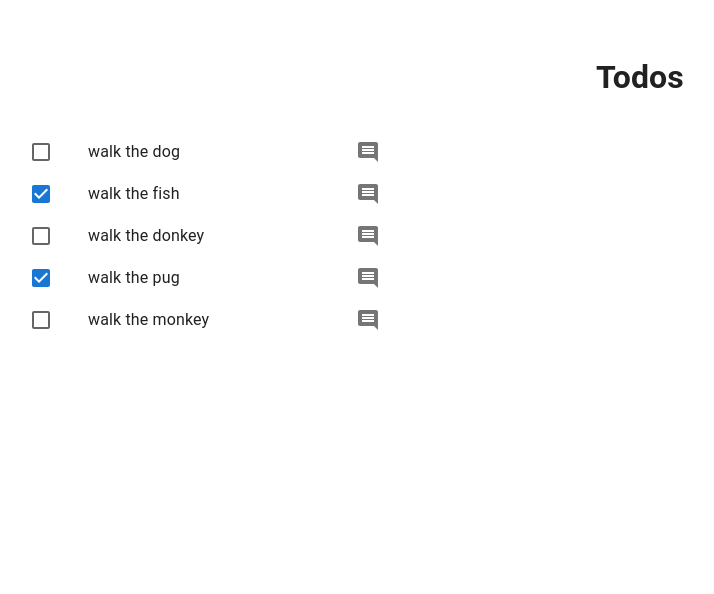
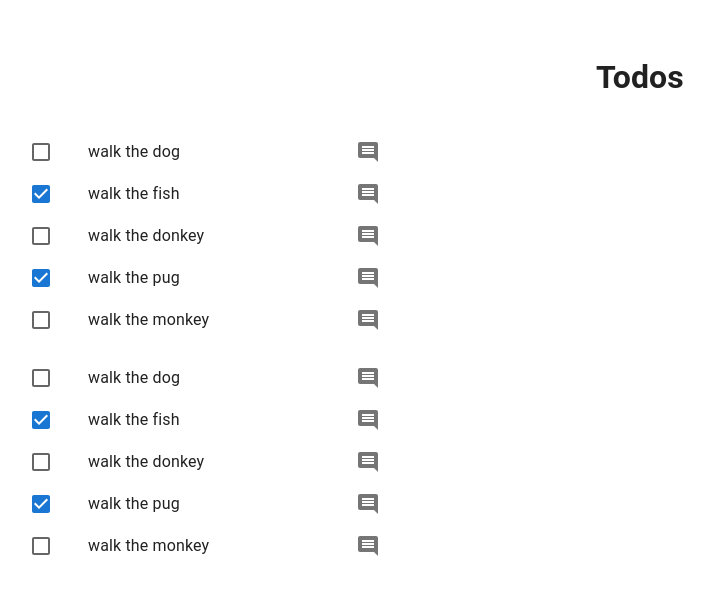
Before and after one commit to DavidBBrand/mui-react-todolist, a React (Vite) app: page / in a window 1280 px wide. Shown: the top 594 px of the page, without its empty margins (0-714 px from the left). Built offline with nearby package versions, Linux system fonts and the light colour scheme.

Commit message:
Added another todolist tothe document

```diff
--- a/src/App.jsx
+++ b/src/App.jsx
@@ -10,6 +10,7 @@ function App() {
       <CssBaseLine />
       <h1>Todos</h1>
       <ToDoList />
+      <ToDoList />
     </>
   )
 }
```
